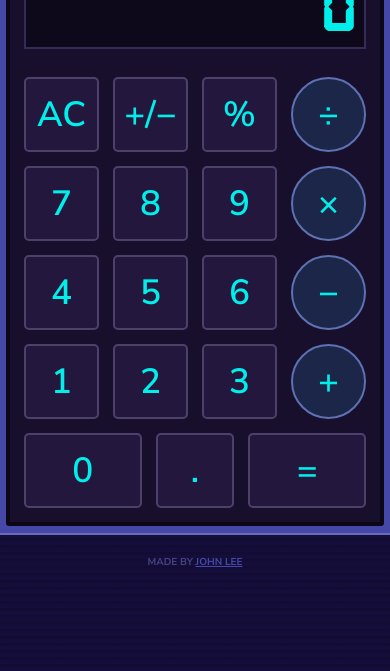
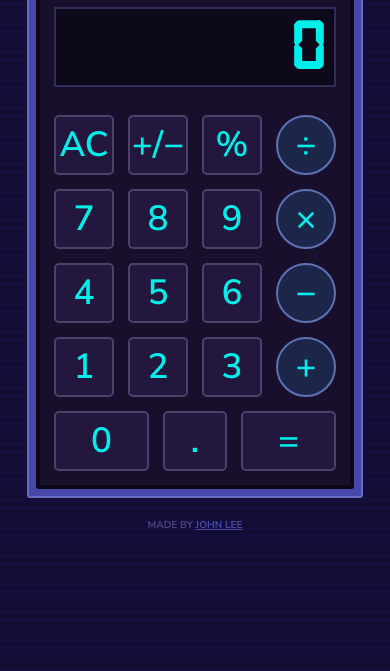
Before and after one commit to lakeebs/calculator, a plain HTML site: page index.html in a window 390 px wide. Shown: the part 204-875 px from the top of the page. Drawn offline with Linux system fonts and the light colour scheme.

Commit message:
Change responsiveness issues

```diff
--- a/index.html
+++ b/index.html
@@ -3,7 +3,6 @@
 <head>
   <meta charset="UTF-8">
   <meta name="viewport" content="width=device-width, initial-scale=1.0">
-  <meta name="viewport" content="width=450">
   <title>Calculator</title>
   <link rel="preconnect" href="https://fonts.googleapis.com">
   <link rel="preconnect" href="https://fonts.gstatic.com" crossorigin>
--- a/script.js
+++ b/script.js
@@ -11,7 +11,7 @@ let operatorBox = document.querySelector('.operator');
 let result = parseFloat(display.textContent);
 const buttons = document.querySelectorAll('button');
 const buttonsArray = Array.from(buttons);
-const maxChars = 8;
+const maxChars = 7;
 const keyMap = {
   '+': '+',
   '-': '−',
--- a/style.css
+++ b/style.css
@@ -95,7 +95,7 @@ h1 {
   border: 2px solid #322c59;
   color: #00efea;
   font-family: 'digital-7regular', sans-serif;
-  font-size: 5em;
+  font-size: 5rem;
   line-height: 1;
   padding: 3px 10px;
   text-align: right;
@@ -113,10 +113,10 @@ button {
   color: #00efea;
   cursor: pointer;
   font-family: 'Nunito Sans',sans-serif;
-  font-size: 2.5em;
+  font-size: 2.5rem;
   font-weight: 600;
-  min-height: 75px;
-  min-width: 75px;
+  min-height: 60px;
+  min-width: 60px;
   transition: border-color 300ms ease-out;
   width: 25%;
 }
```
